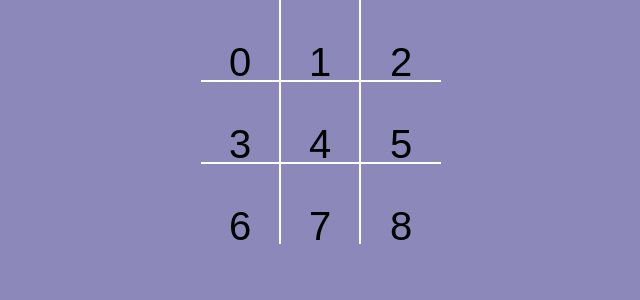
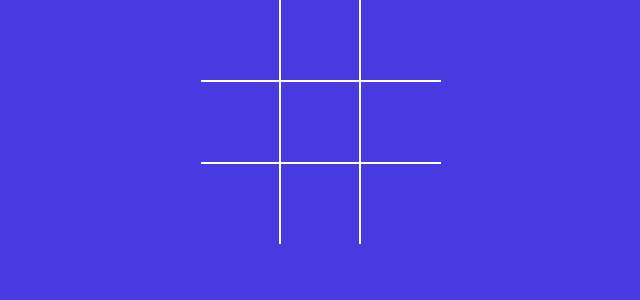
Before and after one commit to rakshapadiyar/Tic-Tac-Toe, a React (Vite) app: page / in a window 1280 px wide. Shown: the top 300 px of the page, without its empty margins (319-959 px from the left). Built offline with nearby package versions, Linux system fonts and the light colour scheme.

Commit message:
all buttons display X when clicked on them

```diff
--- a/src/App.jsx
+++ b/src/App.jsx
@@ -1,3 +1,4 @@
+import { useState } from 'react';
 import Board from './components/Board';
 import './styles/root.scss';
 function App() {
--- a/src/components/Board.jsx
+++ b/src/components/Board.jsx
@@ -1,22 +1,50 @@
-import React from 'react';
+import React, { useState } from 'react';
 import Square from './Square';
+
 const Board = () => {
+  const [squares, setSquares] = useState(Array(9).fill(null));
+
+  const renderSquare = position => {
+    return (
+      <Square
+        value={squares[position]}
+        onClick={() => handleSquareClick(position)}
+      />
+    );
+  };
+
+  const handleSquareClick = clickedPosition => {
+    setSquares(currentBoardState => {
+      return currentBoardState.map((currentSquareValue, position) => {
+        if (position === clickedPosition) {
+          return 'X';
+        }
+        return currentSquareValue;
+      });
+    });
+  };
+
   return (
     <div className="board">
       <div className="board-row">
-        <Square value={0} />
-        <Square value={1} />
-        <Square value={2} />
+        {renderSquare(0)}
+        {renderSquare(1)}
+        {renderSquare(2)}
       </div>
       <div className="board-row">
-        <Square value={3} />
-        <Square value={4} />
-        <Square value={5} />
+        {renderSquare(3)}
+        {renderSquare(4)}
+        {renderSquare(5)}
       </div>
       <div className="board-row">
-        <Square value={6} />
-        <Square value={7} />
-        <Square value={8} />
+        {renderSquare(6)}
+        {renderSquare(7)}
+        <Square
+          value={squares[8]}
+          onClick={() => {
+            handleSquareClick(8);
+          }}
+        />
       </div>
     </div>
   );
--- a/src/components/Square.jsx
+++ b/src/components/Square.jsx
@@ -1,6 +1,6 @@
-const Square = ({ value }) => {
+const Square = ({ value, onClick }) => {
   return (
-    <button type="button" className="square">
+    <button type="button" className="square" onClick={onClick}>
       <p> {value}</p>
     </button>
   );
--- a/src/styles/root.scss
+++ b/src/styles/root.scss
@@ -1,6 +1,6 @@
 $green: #12e177;
 $orange: #ffc72a;
-$blue: #8c88ba;
+$blue: #483ae1;
 
 body {
   font-family: 'Roboto', sans-serif;
```
Also changed, not shown: 1 other file (tests, documents, lock files or other folders).
